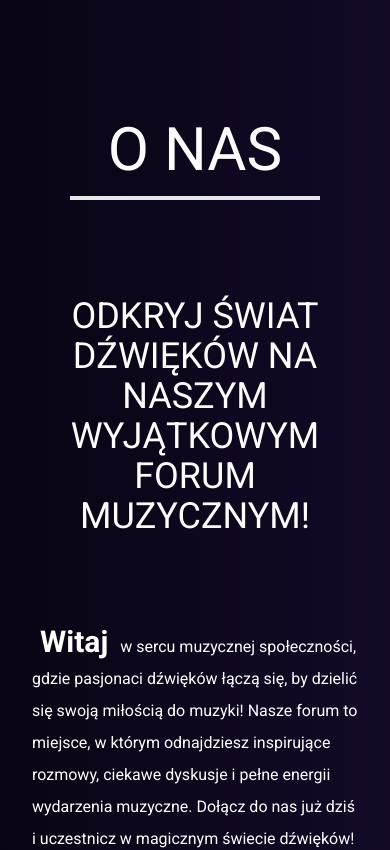
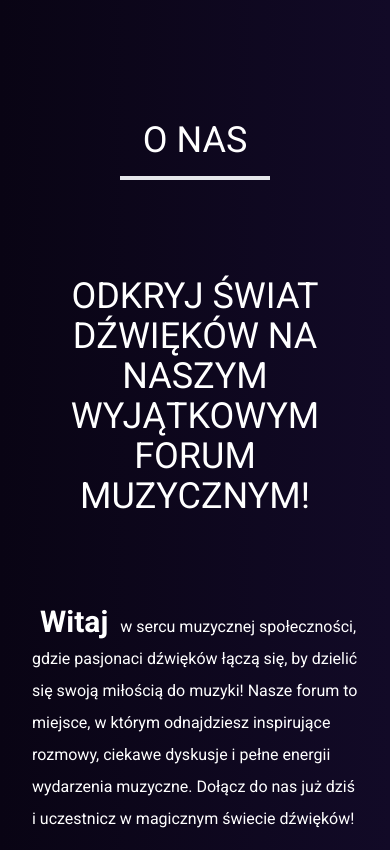
Before and after one commit to DepleyPuma/jarek, a React (Vite) app in the folder frontend/music-forum/: page / in a window 390 px wide. Shown: the part 820-1670 px from the top of the page. Built offline with nearby package versions, Linux system fonts and the light colour scheme; no server answers; grey boxes are pictures that could not be loaded.

Commit message:
change width line under h2 tag

```diff
--- a/frontend/music-forum/src/components/SectionHeader/SectionHeader.jsx
+++ b/frontend/music-forum/src/components/SectionHeader/SectionHeader.jsx
@@ -1,8 +1,8 @@
 export function SectionHeader({ children }) {
 	return (
-		<h2 className='text-6xl font-extralight uppercase text-center text-white'>
+		<h2 className='text-4xl font-extralight uppercase text-center text-white md:text-6xl'>
 			{children}
-			<hr className='mx-auto mt-4 w-[250px] border-2' />
+			<hr className='mx-auto mt-4 w-[150px] border-2' />
 		</h2>
 	);
 }
```
